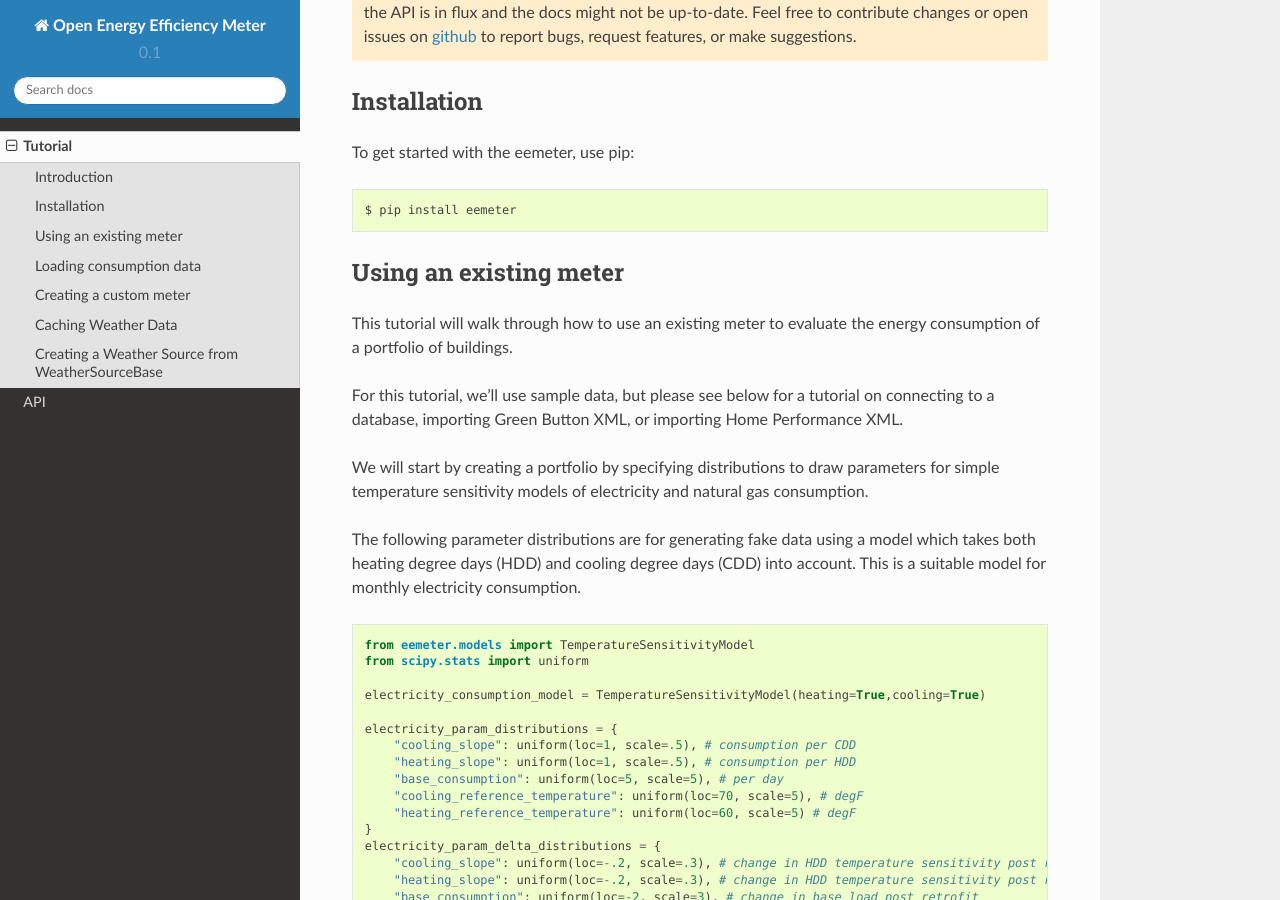
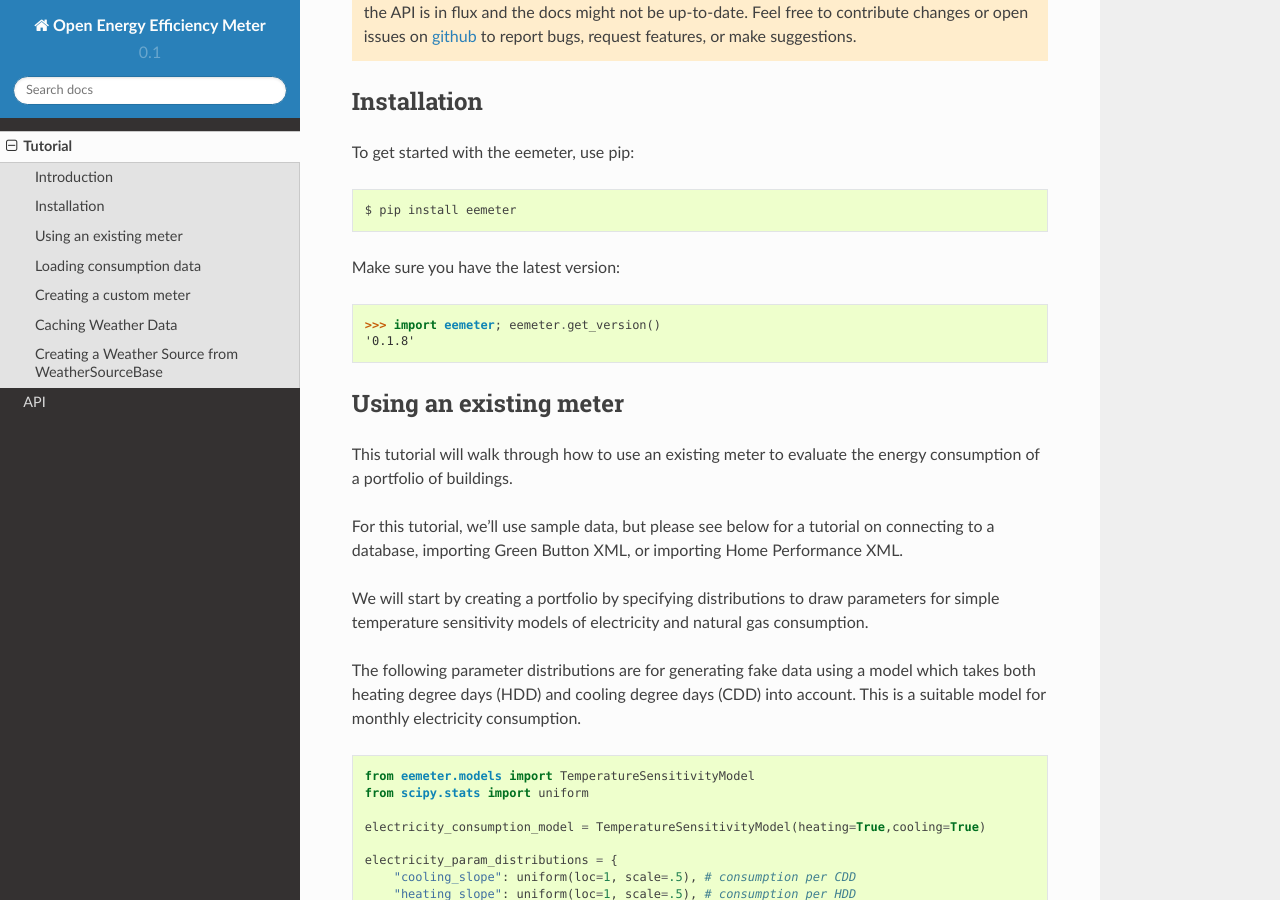
Before and after one commit to openeemeter/eemeter, a Sphinx documentation site: the page built from docs/tutorial.rst, in a window 1280 px wide and 900 px high, scrolled down 664 px. Built offline with Sphinx 7.4.7 and the Read the Docs theme 2.0.0, drawn with Linux system fonts in a browser that asks for light colours.

Commit message:
update tutorial to include eemeter version verification

```diff
--- a/docs/tutorial.rst
+++ b/docs/tutorial.rst
@@ -37,6 +37,13 @@ Installation
 To get started with the eemeter, use pip::
 
     $ pip install eemeter
+
+Make sure you have the latest version:
+
+.. code-block:: python
+
+    >>> import eemeter; eemeter.get_version()
+    '0.1.8'
 
 Using an existing meter
 -----------------------
```
